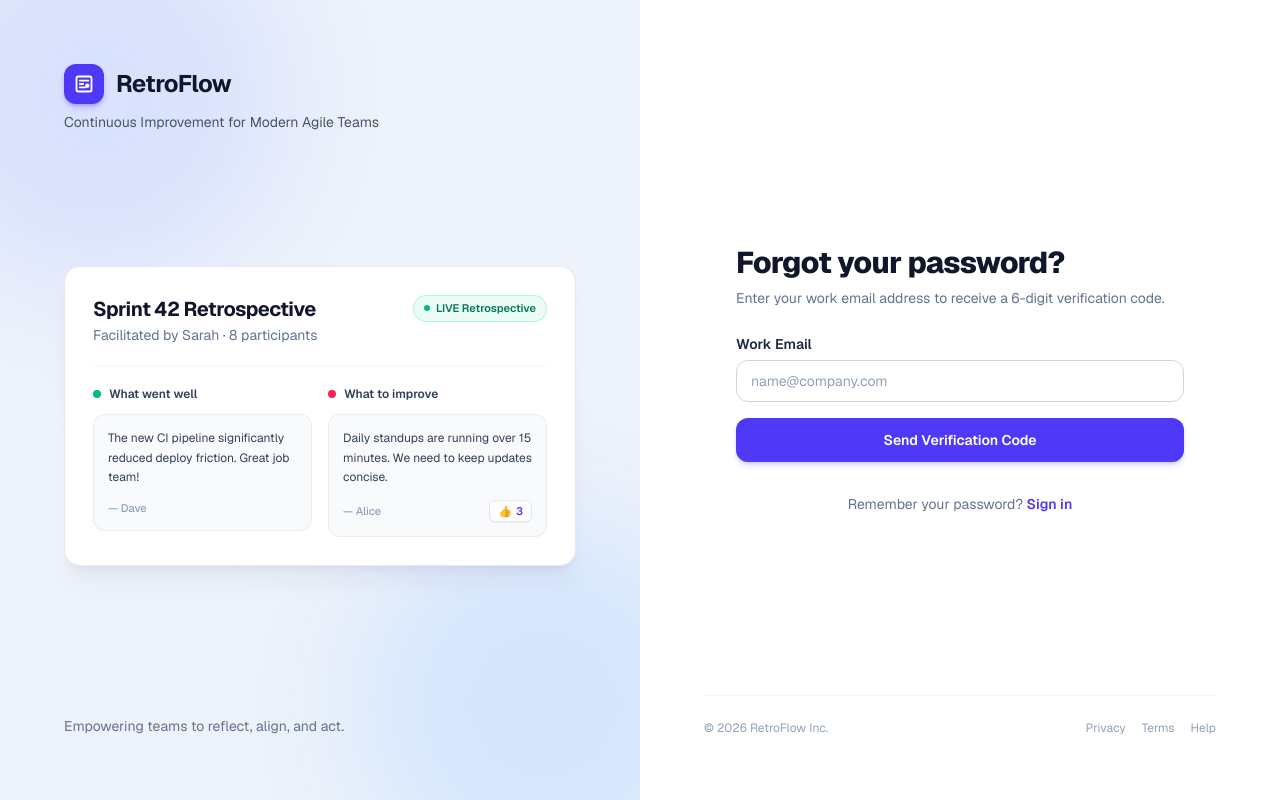
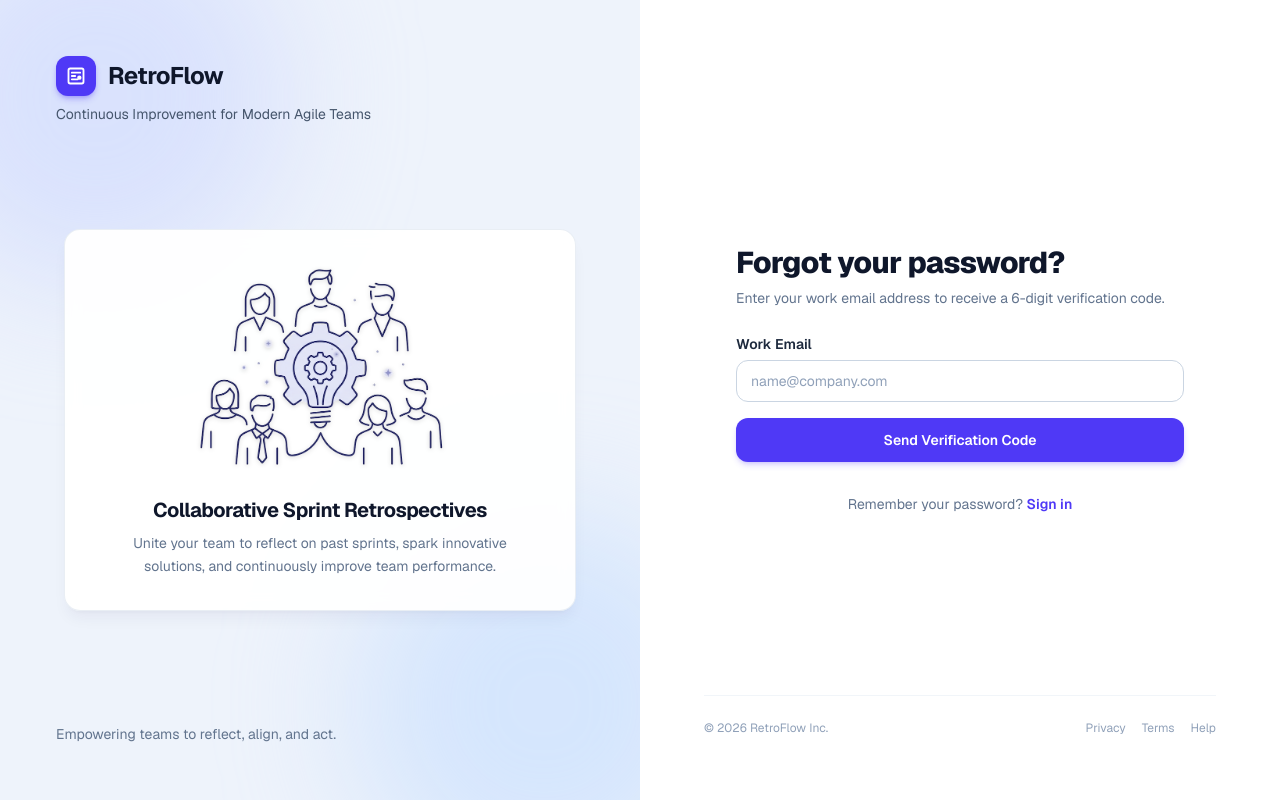
Before and after one commit to gopalgohil/RetroFlow, a Next.js app in the folder client/: page /forgot-password in a window 1280 px wide. Built offline with nearby package versions, Linux system fonts and the light colour scheme; no server answers.

Commit message:
feat(auth): update auth showcase with team collaboration illustration

```diff
--- a/client/src/components/auth/AuthShowcase.tsx
+++ b/client/src/components/auth/AuthShowcase.tsx
@@ -2,44 +2,27 @@
 
 import React from 'react';
 import Link from 'next/link';
-import { Badge } from '../ui/Badge';
-import { RetroNoteCard, RetroNoteCardProps } from './RetroNoteCard';
 
 export interface AuthShowcaseProps {
   title?: string;
   subtitle?: string;
   tagline?: string;
+  imageSrc?: string;
+  imageAlt?: string;
   sprintTitle?: string;
   sprintFacilitator?: string;
-  notes?: RetroNoteCardProps[];
+  notes?: any[];
 }
-
-const DEFAULT_NOTES: RetroNoteCardProps[] = [
-  {
-    categoryTitle: 'What went well',
-    categoryVariant: 'success',
-    content: 'The new CI pipeline significantly reduced deploy friction. Great job team!',
-    author: 'Dave',
-  },
-  {
-    categoryTitle: 'What to improve',
-    categoryVariant: 'danger',
-    content: 'Daily standups are running over 15 minutes. We need to keep updates concise.',
-    author: 'Alice',
-    upvotes: 3,
-  },
-];
 
 export const AuthShowcase: React.FC<AuthShowcaseProps> = ({
   title = 'RetroFlow',
   subtitle = 'Continuous Improvement for Modern Agile Teams',
   tagline = 'Empowering teams to reflect, align, and act.',
-  sprintTitle = 'Sprint 42 Retrospective',
-  sprintFacilitator = 'Facilitated by Sarah · 8 participants',
-  notes = DEFAULT_NOTES,
+  imageSrc = '/auth-illustration.png',
+  imageAlt = 'Agile Team Retrospective & Innovation',
 }) => {
   return (
-    <div className="relative flex flex-col justify-between h-full w-full bg-[#eef3fb] p-8 sm:p-12 lg:p-16 select-none overflow-hidden">
+    <div className="relative flex flex-col justify-between h-full w-full bg-[#eef3fb] p-8 sm:p-12 lg:p-14 select-none overflow-hidden">
       {/* Background ambient lighting */}
       <div className="absolute -top-24 -left-24 w-96 h-96 bg-indigo-200/50 rounded-full blur-3xl pointer-events-none" />
       <div className="absolute -bottom-24 -right-24 w-96 h-96 bg-blue-200/50 rounded-full blur-3xl pointer-events-none" />
@@ -73,35 +56,30 @@ export const AuthShowcase: React.FC<AuthShowcaseProps> = ({
         </p>
       </div>
 
-      {/* Middle Interactive Preview Card */}
-      <div className="relative z-10 my-auto py-8">
-        <div className="w-full max-w-xl mx-auto rounded-2xl bg-white border border-slate-200/90 shadow-xl shadow-indigo-950/5 p-6 sm:p-7">
-          {/* Card Header */}
-          <div className="flex items-start justify-between gap-4 pb-5 border-b border-slate-100">
-            <div>
-              <h2 className="text-lg sm:text-xl font-bold text-slate-900 tracking-tight">
-                {sprintTitle}
-              </h2>
-              <p className="text-xs sm:text-sm text-slate-500 mt-0.5">
-                {sprintFacilitator}
-              </p>
-            </div>
-            <Badge variant="live">
-              LIVE Retrospective
-            </Badge>
+      {/* Middle Illustration Showcase Card */}
+      <div className="relative z-10 my-auto py-4">
+        <div className="w-full max-w-lg mx-auto rounded-2xl bg-white/95 backdrop-blur-sm border border-slate-200/75 shadow-lg shadow-indigo-950/5 p-6 sm:p-8 flex flex-col items-center text-center">
+          <div className="w-full max-w-[400px] flex items-center justify-center">
+            <img
+              src={imageSrc}
+              alt={imageAlt}
+              className="w-full h-auto max-h-72 object-contain filter drop-shadow-sm hover:scale-[1.02] transition-transform duration-300"
+            />
           </div>
 
-          {/* Retrospective Columns */}
-          <div className="grid grid-cols-1 sm:grid-cols-2 gap-4 mt-5">
-            {notes.map((note, index) => (
-              <RetroNoteCard key={index} {...note} />
-            ))}
+          <div className="mt-6 space-y-2">
+            <h2 className="text-lg sm:text-xl font-bold text-slate-900 tracking-tight">
+              Collaborative Sprint Retrospectives
+            </h2>
+            <p className="text-xs sm:text-sm text-slate-500 max-w-sm mx-auto leading-relaxed">
+              Unite your team to reflect on past sprints, spark innovative solutions, and continuously improve team performance.
+            </p>
           </div>
         </div>
       </div>
 
       {/* Bottom Tagline */}
-      <div className="relative z-10 pt-4">
+      <div className="relative z-10 pt-2">
         <p className="text-xs sm:text-sm text-slate-500 font-normal">
           {tagline}
         </p>
```
Also changed, not shown: client/public/auth-illustration.png (added).
